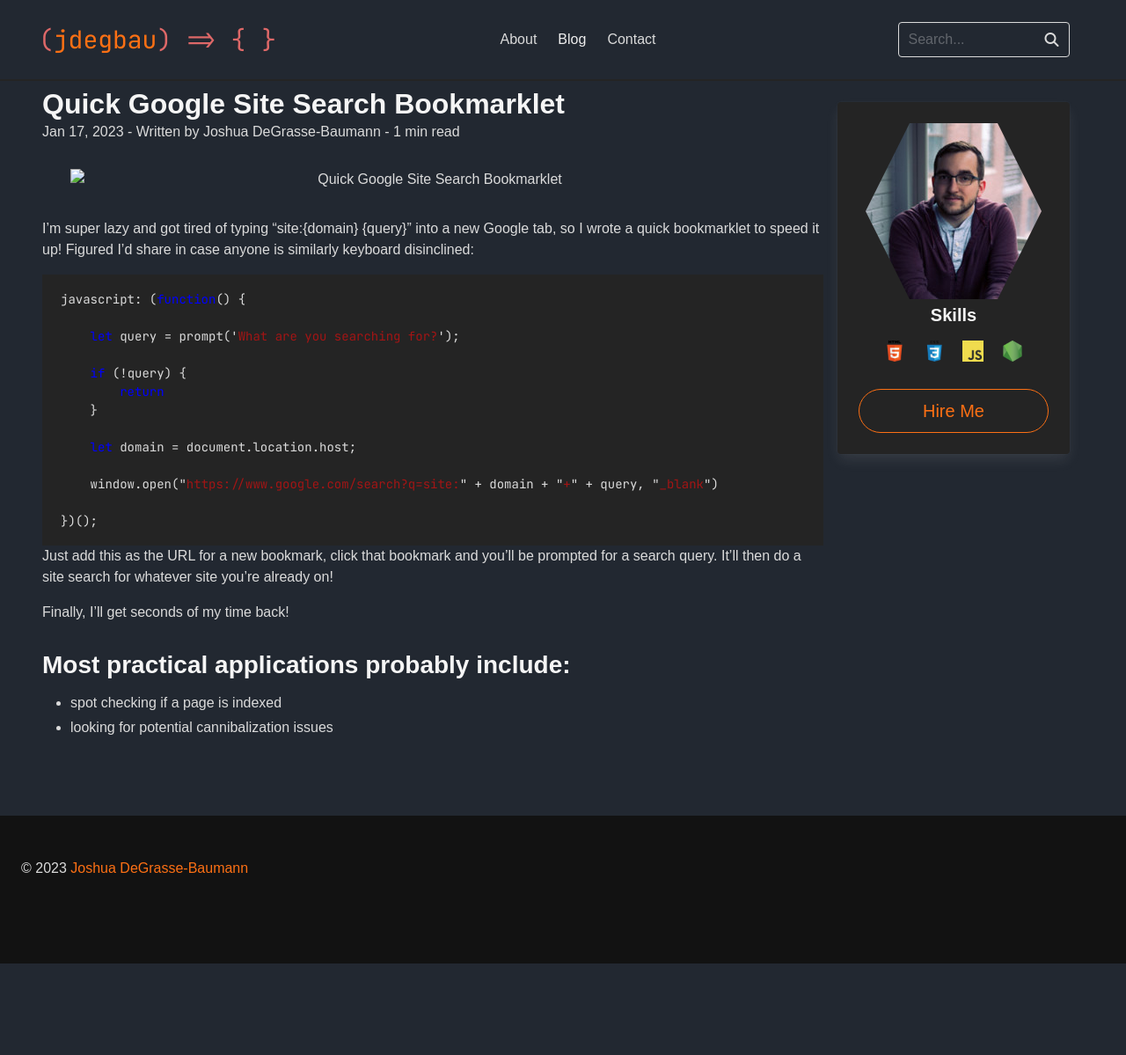
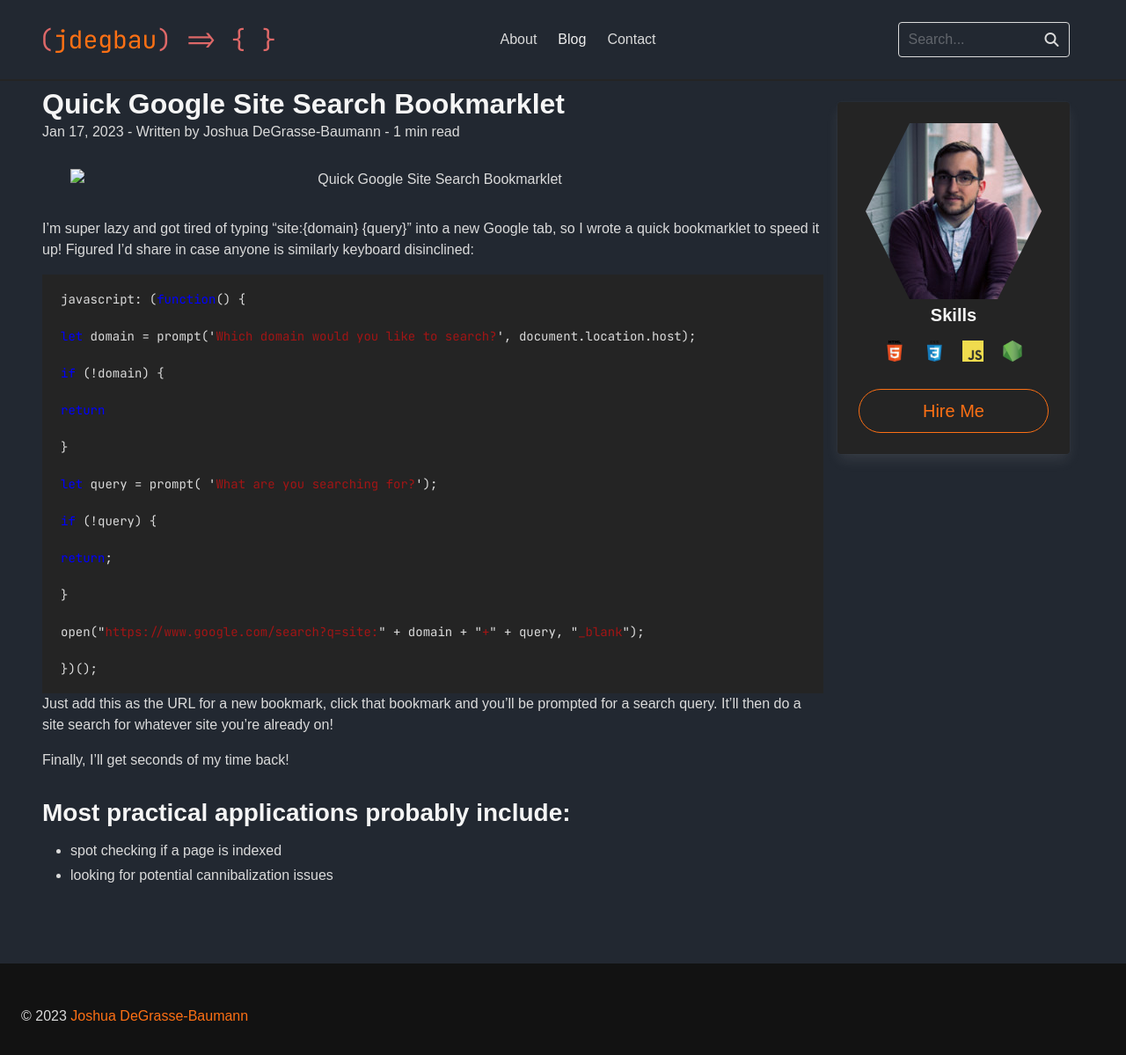
Before and after one commit to jdegbau/jdegbau.github.io, a Jekyll site: the page built from _posts/2023-01-17-site-search-bookmarklet.md, in a window 1280 px wide and 1263 px high. Shown: the top 1199 px of the window at 88% size. Built offline with Jekyll 4.4.1, drawn with Linux system fonts in a browser that asks for light colours; nearby versions of some CDN libraries; comment, search, counter and statistics services are not loaded.

Commit message:
Updated site search bookmarkelt code to add optional domain

````diff
--- a/_posts/2023-01-17-site-search-bookmarklet.md
+++ b/_posts/2023-01-17-site-search-bookmarklet.md
@@ -9,21 +9,29 @@ slug: /site-search-bookmarklet/
 
 I'm super lazy and got tired of typing "site:{domain} {query}" into a new Google tab, so I wrote a quick bookmarklet to speed it up! Figured I'd share in case anyone is similarly keyboard disinclined:
 
-{% highlight javascript %}
+```javascript
 javascript: (function() {
 
-    let query = prompt('What are you searching for?');
+let domain = prompt('Which domain would you like to search?', document.location.host);
 
-    if (!query) {
-        return
-    }
+if (!domain) {
 
-    let domain = document.location.host;
+return
 
-    window.open("https://www.google.com/search?q=site:" + domain + "+" + query, "_blank")
+}
+
+let query = prompt( 'What are you searching for?');
+
+if (!query) {
+
+return;
+
+}
+
+open("https://www.google.com/search?q=site:" + domain + "+" + query, "_blank");
 
 })();
-{% endhighlight %}
+```
 
 Just add this as the URL for a new bookmark, click that bookmark and you'll be prompted for a search query. It'll then do a site search for whatever site you're already on!
 
````
Also changed, not shown: 1 other file.
